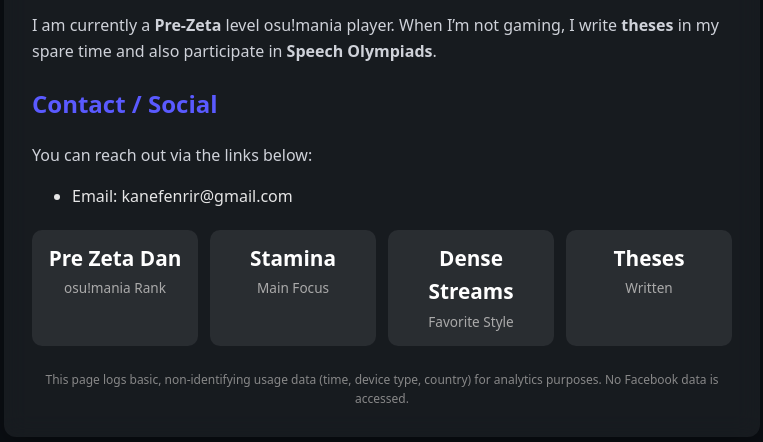
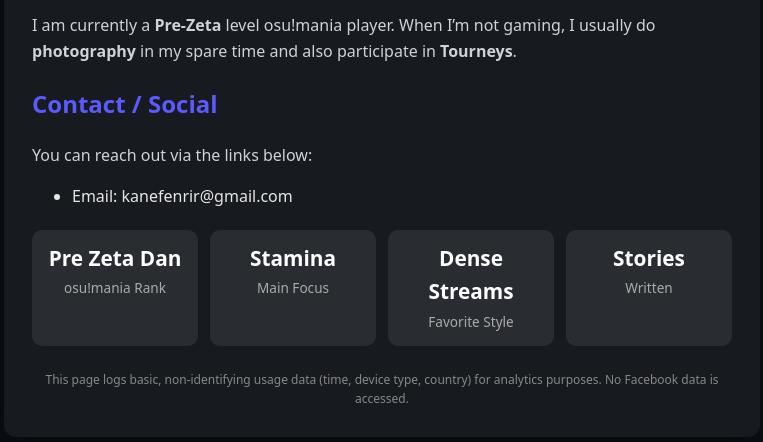
Before and after one commit to vertexzeta/kaneming, a plain HTML site: page index.html in a window 1280 px wide. Shown: the part 216-658 px from the top of the page, without its empty margins (258-1021 px from the left). Drawn offline with Linux system fonts and the light colour scheme.

Commit message:
Update hobbies and interests in About Me section

```diff
--- a/index.html
+++ b/index.html
@@ -86,7 +86,7 @@
     <h1>Kane</h1>
     <p>Hello! Welcome to my About Me page. I’m passionate about <strong>osu!mania</strong> and spend most of my time playing it. My main focus is <strong>stamina</strong>, and I absolutely love tackling <strong>dense streams</strong> in high BPM maps.</p>
 
-    <p>I am currently a <strong>Pre-Zeta</strong> level osu!mania player. When I’m not gaming, I write <strong>theses</strong> in my spare time and also participate in <strong>Speech Olympiads</strong>.</p>
+    <p>I am currently a <strong>Pre-Zeta</strong> level osu!mania player. When I’m not gaming, I usually do <strong>photography</strong> in my spare time and also participate in <strong>Tourneys</strong>.</p>
 
     <h2>Contact / Social</h2>
     <p>You can reach out via the links below:</p>
@@ -108,7 +108,7 @@
         <span>Favorite Style</span>
       </div>
       <div class="stat">
-        <strong>Theses</strong>
+        <strong>Stories</strong>
         <span>Written</span>
       </div>
     </div>
```
